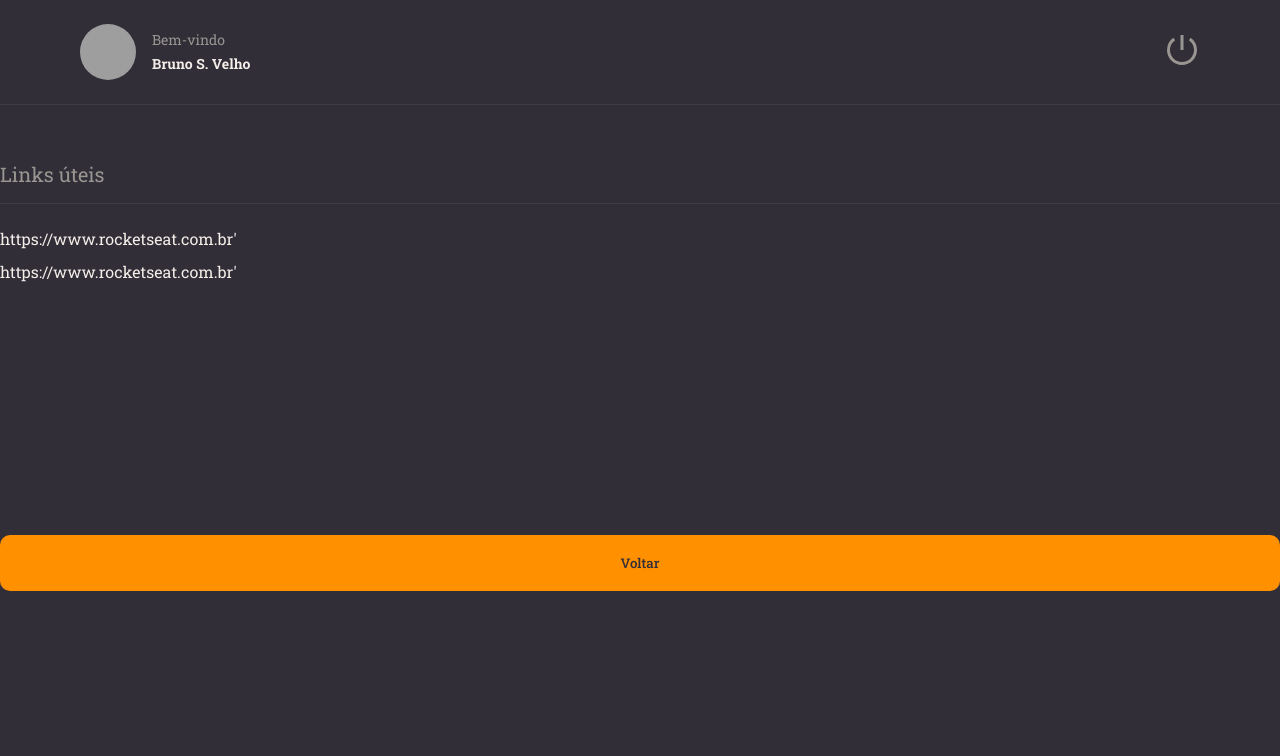
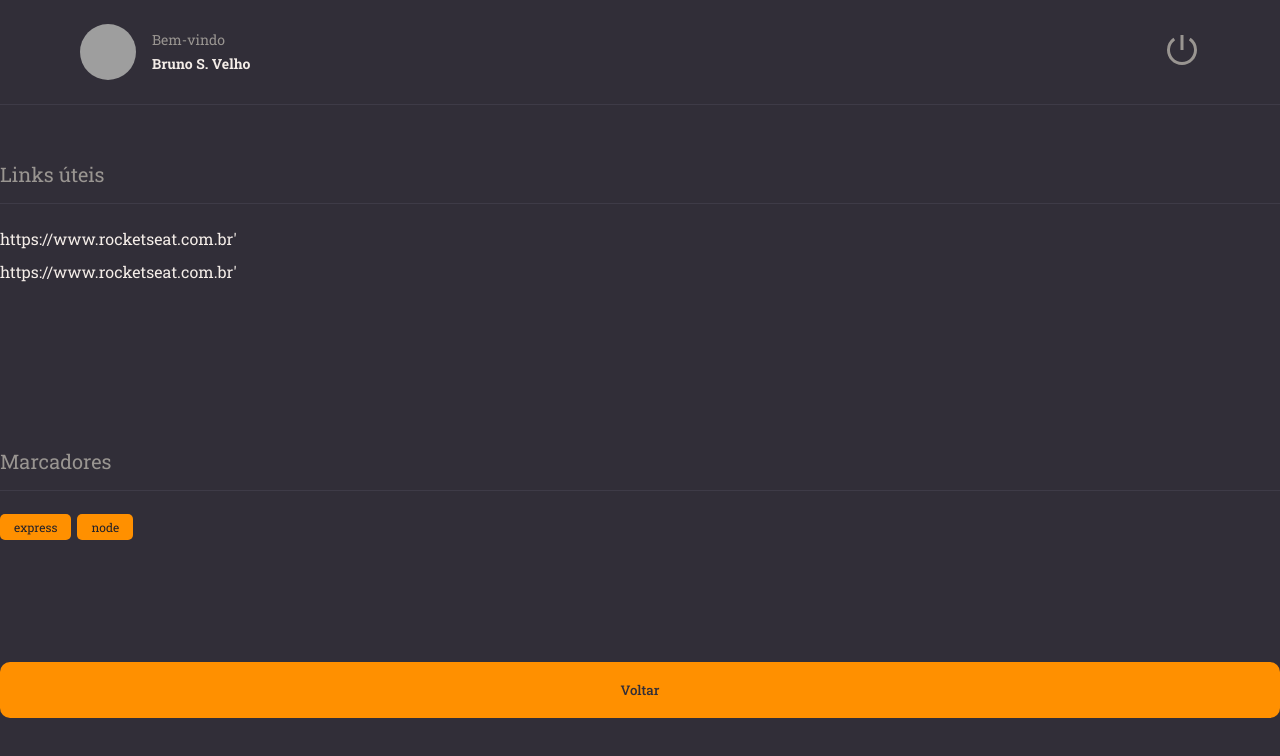
Before and after one commit to vbruno/RS-Explorer-N9-rocketnotes, a React (Vite) app: page / in a window 1280 px wide. Shown: the top 756 px of the page. Built offline with nearby package versions, Linux system fonts and the light colour scheme; grey boxes are pictures that could not be loaded.

Commit message:
Aula: Componente Tag

```diff
--- a/src/components/Section/index.jsx
+++ b/src/components/Section/index.jsx
@@ -1,6 +1,6 @@
 import PropTypes from 'prop-types'
 
-import { Container } from './style'
+import { Container } from './styles'
 
 export function Section({ title, children }) {
   return (
--- /dev/null
+++ b/src/components/Tag/index.jsx
@@ -0,0 +1,15 @@
+import PropTypes from 'prop-types'
+
+import { Container } from './styles'
+
+export function Tag({ title }) {
+  return (
+    <Container>
+      {title}
+    </Container>
+  )
+}
+
+Tag.propTypes = {
+  title: PropTypes.string.isRequired
+}
--- /dev/null
+++ b/src/components/Tag/styles.js
@@ -0,0 +1,10 @@
+import styled from "styled-components";
+
+export const Container = styled.span`
+  font-size: 12px;
+  padding: 5px 14px;
+  border-radius: 5px;
+  margin-right: 6px;
+  color: ${({ theme }) => theme.COLORS.BACKGROUND_900};
+  background-color: ${({ theme }) => theme.COLORS.ORANGE};
+`
--- a/src/pages/Details.jsx
+++ b/src/pages/Details.jsx
@@ -1,6 +1,7 @@
 import { Header } from '../components/Header'
 import { Button } from '../components/Button'
 import { Section } from '../components/Section'
+import { Tag } from '../components/Tag'
 
 import { Container, Links } from './styles'
 
@@ -22,6 +23,10 @@
 
         </Links>
       </Section>
+      <Section title={'Marcadores'}>
+        <Tag title={'express'} />
+        <Tag title={'node'} />
+      </Section>
 
       <Button title={'Voltar'} />
     </Container>
```
Also changed, not shown: src/components/Section/styles.js (renamed from src/components/Section/style.js).
